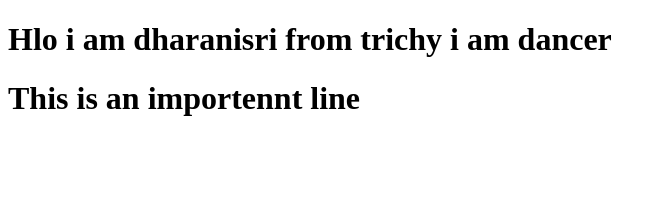
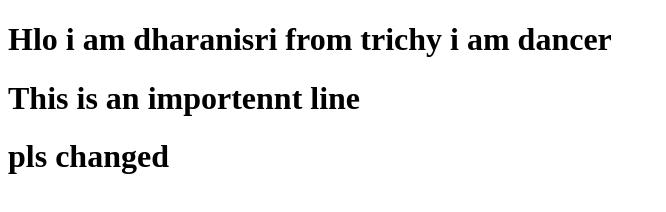
Before and after one commit to Dharanisri314/samplerepo, a plain HTML site: page index.html in a window 1280 px wide. Shown: the whole page, without its empty margins (0-666 px from the left). Drawn offline with Linux system fonts and the light colour scheme.

Commit message:
pls changed

```diff
--- a/index.html
+++ b/index.html
@@ -12,6 +12,6 @@
         i am dancer
     </h1>
     <h1>This is an importennt line</h1>
-
+    <h1>pls changed</h1>
 </body>
 </html>
```
